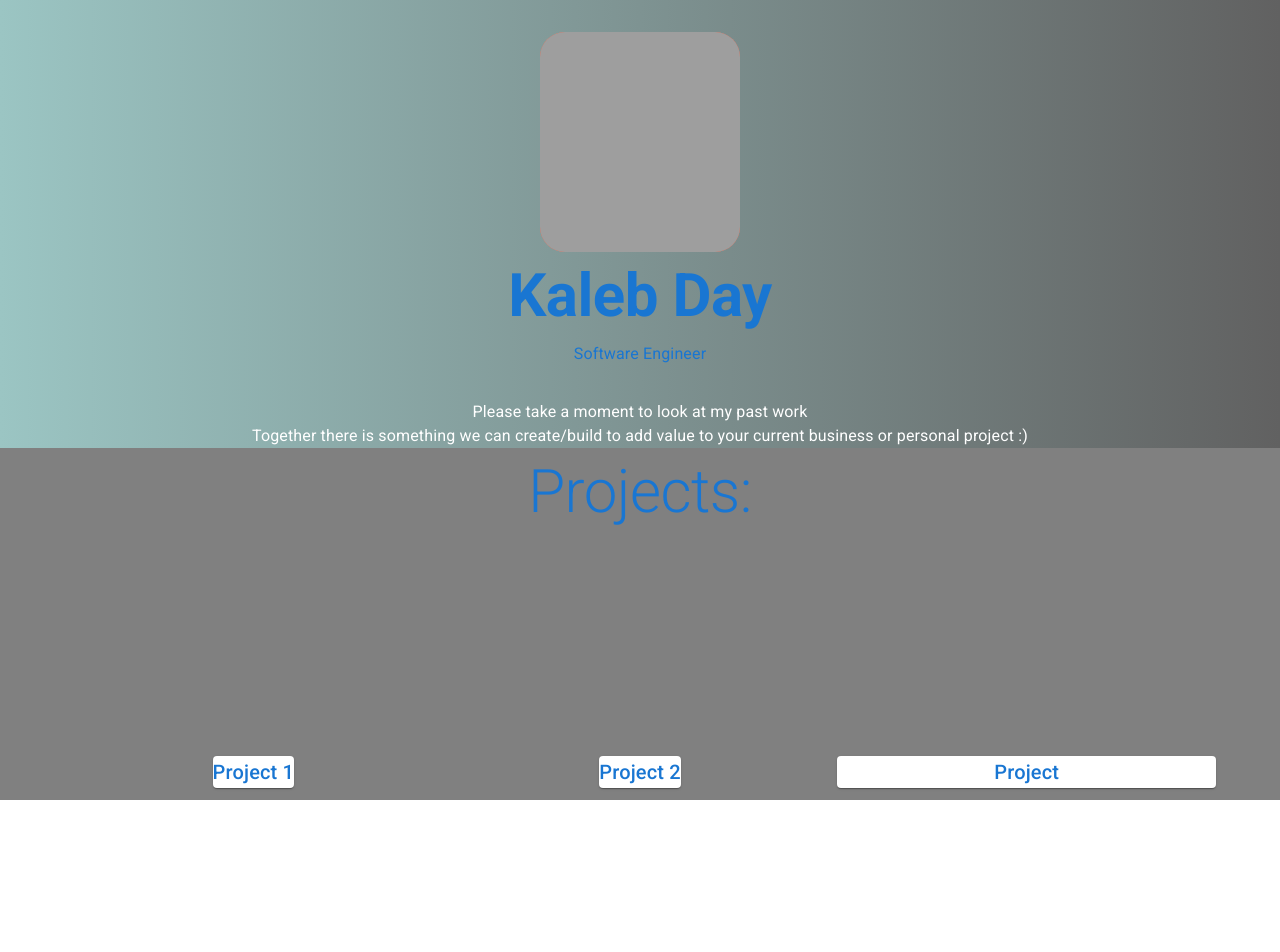
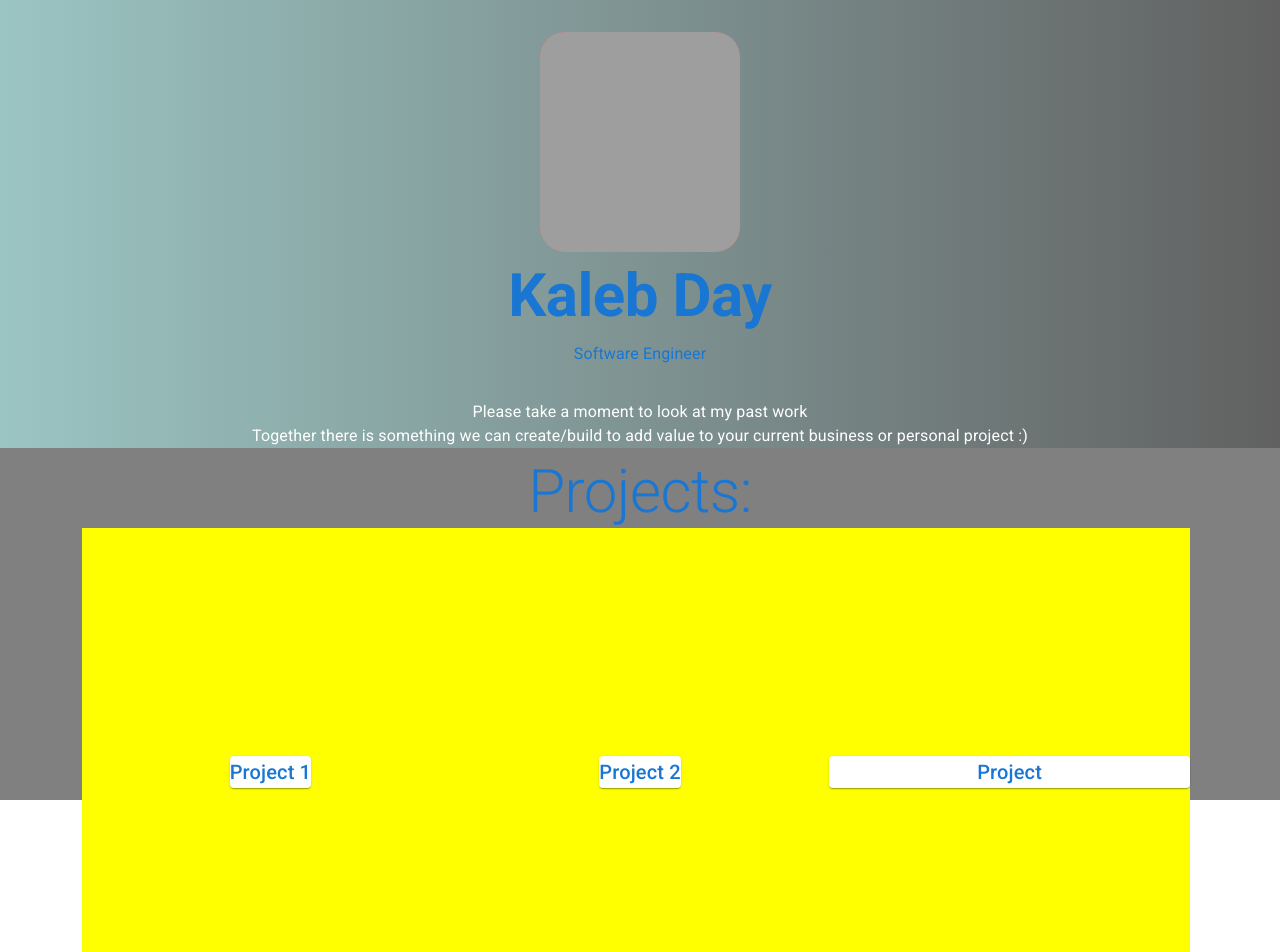
Before and after one commit to YugenFox/kaleb-day-portfolio-react, a React (Create React App) app: page / in a window 1280 px wide. Shown: the top 952 px of the page. Built offline with nearby package versions, Linux system fonts and the light colour scheme; grey boxes are pictures that could not be loaded.

Commit message:
In Projects - replaced Container with Box styles
so content would center independent of screen size

```diff
--- a/src/Components/Projects.js
+++ b/src/Components/Projects.js
@@ -8,9 +8,16 @@ import Project from "./Project";
 const Projects = () => {
   return (
     <>
-      <Container maxWidth="lg">
-        <Typography variant="h2" color="primary" >
-          <Box sx={{ textAlign: 'center', m: 1 }}>Projects:</Box>
+      <Box
+        maxWidth="lg"
+        marginX="7%"
+        display="flex"
+        flexDirection="column"
+        justifyContent="center"
+        alignItems="center"
+      >
+        <Typography variant="h2" color="primary">
+          <Box sx={{ textAlign: "center", m: 1 }}>Projects:</Box>
         </Typography>
         <Grid
           container
@@ -21,13 +28,10 @@ const Projects = () => {
           alignContent="center"
           wrap="wrap"
           height={480}
+          sx={{ backgroundColor: "yellow" }}
         >
-          <Project
-          title='Project 1'
-          />
-          <Project
-          title='Project 2'
-          />
+          <Project title="Project 1" />
+          <Project title="Project 2" />
           <Grid item xs={4}>
             <Paper>
               <Box
@@ -43,7 +47,7 @@ const Projects = () => {
             </Paper>
           </Grid>
         </Grid>
-      </Container>
+      </Box>
     </>
   );
 };
```
